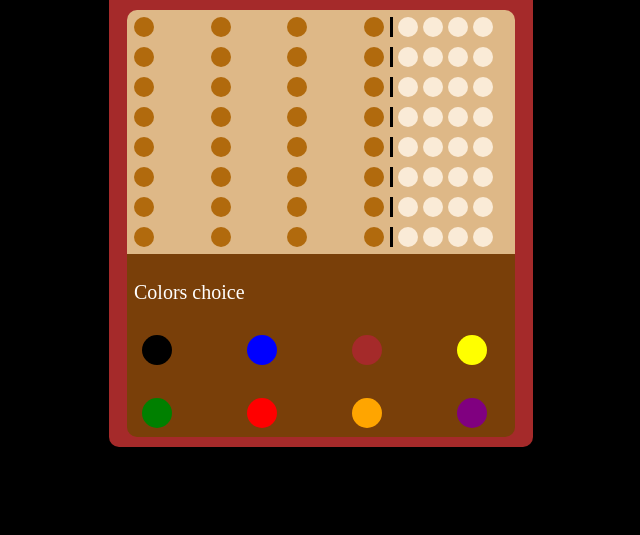
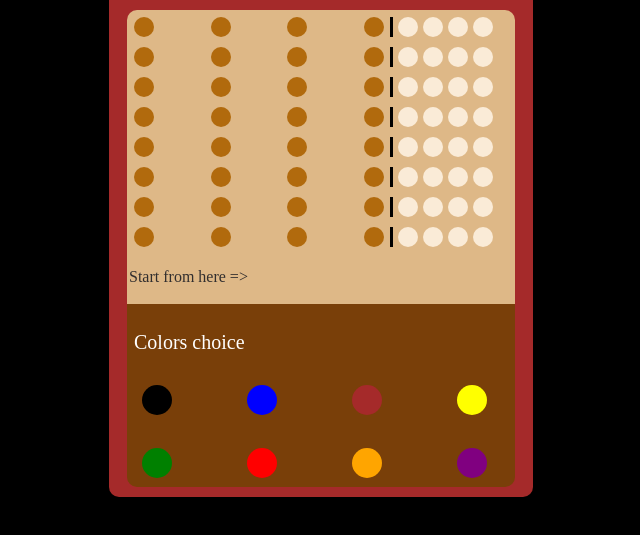
Before and after one commit to MSami345/MasterMind, a plain HTML site: page index.html in a window 1280 px wide. Shown: the part 147-682 px from the top of the page, without its empty margins (319-959 px from the left). Drawn offline with Linux system fonts and the light colour scheme.

Commit message:
html change

```diff
--- a/index.html
+++ b/index.html
@@ -141,7 +141,8 @@
                     <span></span>
                 </div>
             </div>
-            <!-- Add more rows as needed -->
+            <p style="color: #312e2e;">Start from here  =></p>
+
             <button id="verify-button" style="display: none;">Verify</button>
         </div>
         <div class="colors">
```
